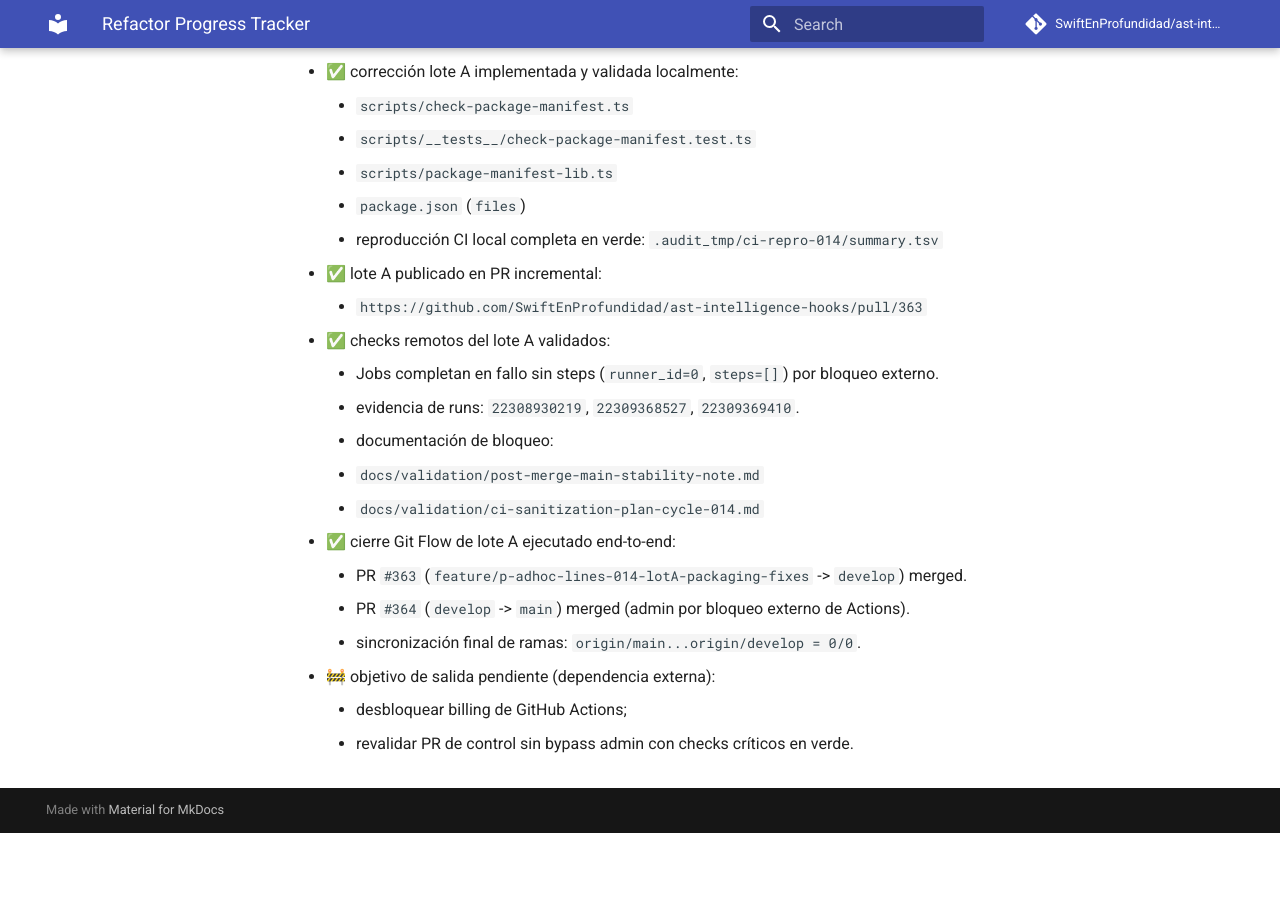
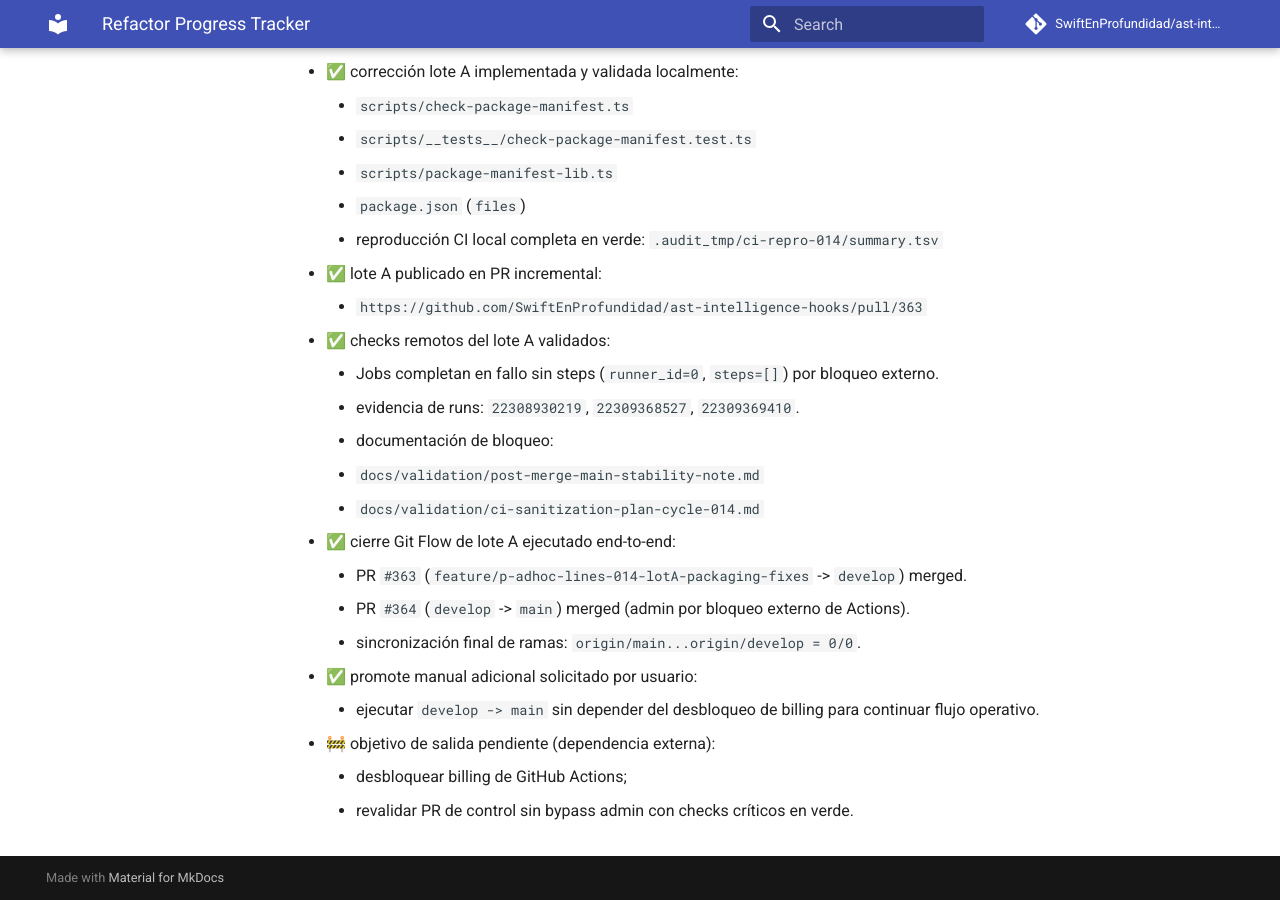
Before and after one commit to SwiftEnProfundidad/ast-intelligence-hooks, an MkDocs documentation site: the page built from docs/REFRACTOR_PROGRESS.md, in a window 1280 px wide and 900 px high, scrolled down 5071 px. Built offline with MkDocs 1.6.1 and Material for MkDocs 9.7.7, drawn with Linux system fonts in a browser that asks for light colours; comment, search, counter and statistics services are not loaded; before the commit the page ends 5904 px from its top, so only the background shows below that.

Commit message:
docs(progress): register requested manual promote path

```diff
--- a/docs/REFRACTOR_PROGRESS.md
+++ b/docs/REFRACTOR_PROGRESS.md
@@ -157,6 +157,8 @@ Estado operativo activo del repositorio.
     - PR `#363` (`feature/p-adhoc-lines-014-lotA-packaging-fixes` -> `develop`) merged.
     - PR `#364` (`develop` -> `main`) merged (admin por bloqueo externo de Actions).
     - sincronización final de ramas: `origin/main...origin/develop = 0/0`.
+  - ✅ promote manual adicional solicitado por usuario:
+    - ejecutar `develop -> main` sin depender del desbloqueo de billing para continuar flujo operativo.
   - 🚧 objetivo de salida pendiente (dependencia externa):
     - desbloquear billing de GitHub Actions;
     - revalidar PR de control sin bypass admin con checks críticos en verde.
```
